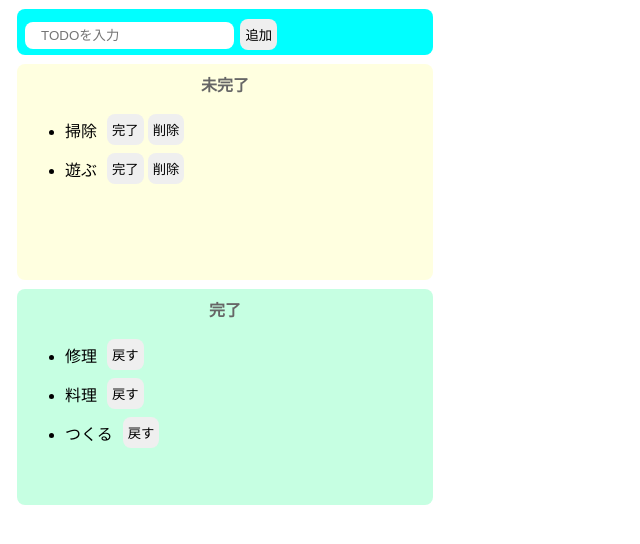
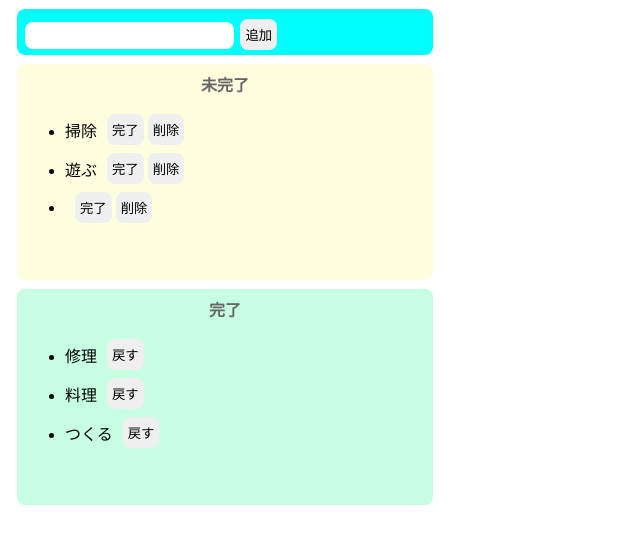
Before and after one commit to na0ki-y/todo-codesandbox, a website built with Parcel: page index.html in a window 1280 px wide. Both pictures are taken after a click on the button "追加". Shown: the whole page, without its empty margins (0-640 px from the left). Built offline with nearby package versions, Linux system fonts and the light colour scheme.

Commit message:
34 追加Update 7 files

```diff
--- a/index.html
+++ b/index.html
@@ -9,12 +9,12 @@
 <body>
 	<!-- divで3つに分ける　入力とDO　とDONE -->
 	<div class=input>
-	<input placeholder="TODOを入力"/>
-	<button>追加</button>
+	<input id="add-text",placeholder="TODOを入力"/>
+	<button id="add-button">追加</button>
 	</div>
 	<div class=imcomp >
 		<p class="title">未完了</p>
-		<ul>
+		<ul id="inconp-list">
 			<div class="list-row"><li>掃除</li><button>完了</button><button>削除</button></div>
 			<div class="list-row"><li>遊ぶ</li><button>完了</button><button>削除</button></div>
 		</ul>
--- a/src/index.js
+++ b/src/index.js
@@ -1,4 +1,42 @@
 import "./styles.css";
+const onclickAdd = () => {
+  // 取得と初期化
+  const inputtext = document.getElementById("add-text").value; //取得
+  document.getElementById("add-text").value = ""; //初期化
+  // DOMを作成して差し込んでく
+  //divの作成
+  const div = document.createElement("div");
+  div.className = "list-row";
+  //li の作成
+  const li = document.createElement("li");
+  li.innerText = inputtext;
+  //button(完了)  の作成
+  const compbutton = document.createElement("button");
+  compbutton.innerText = "完了";
+  compbutton.addEventListener("click", () => {
+    alert();
+  });
+
+  //button(削除)  の作成
+  const delbutton = document.createElement("button");
+  delbutton.innerText = "削除";
+  delbutton.addEventListener("click", () => {
+    alert();
+  });
+
+  //divの子要素にli,button
+  div.appendChild(li);
+  div.appendChild(compbutton);
+  div.appendChild(delbutton);
+  console.log(div);
+
+  //inconp-listにdiv追加
+  document.getElementById("inconp-list").appendChild(div);
+};
+// ボタンid(add_button)と関数を対応させる
+document
+  .getElementById("add-button")
+  .addEventListener("click", () => onclickAdd());
 
 // document.getElementById("app").innerHTML = `
 // <h1>Hello Vanilla!</h1>
```
Also changed, not shown: dist/index.html, 2 other files.
